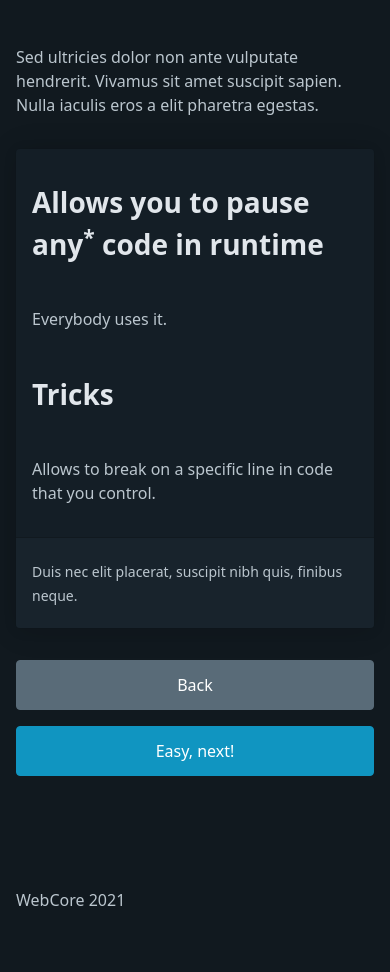
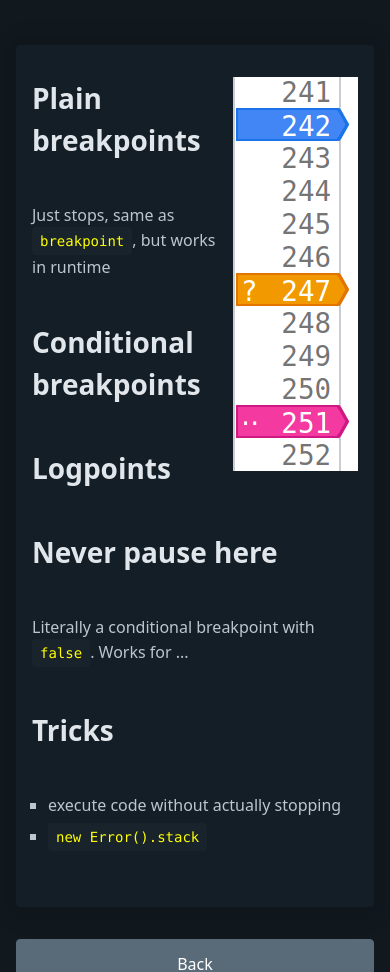
Before and after one commit to DimaIT/Unorthodox-ways-to-debug-JS, a plain HTML site: page static/breakpoints.html in a window 390 px wide. Shown: the part 131-1103 px from the top of the page. Before the commit the page ends 1075 px from the top, so only its background shows below. Drawn offline with Linux system fonts and the light colour scheme.

Commit message:
more content for breakpoints

```diff
--- a/static/breakpoints.html
+++ b/static/breakpoints.html
@@ -17,15 +17,21 @@
 
   <section id="preview">
     <h1>The power of breakpoints</h1>
-    <p>Sed ultricies dolor non ante vulputate hendrerit. Vivamus sit amet suscipit sapien. Nulla iaculis eros a elit pharetra egestas.</p>
 
     <article id="article">
-      <h2>Allows you to pause any<sup>*</sup> code in runtime</h2>
-      <!--sometimes tricky to put in minimized code-->
-      <p>Everybody uses it.</p>
+      <img src="img/breakpoints-narrow.png" style="float: right;" alt="breakpoints">
+
+      <h2>Plain breakpoints</h2>
+      <p>Just stops, same as <code>breakpoint</code>, but works in runtime</p>
+      <h2>Conditional breakpoints</h2>
+      <h2>Logpoints</h2>
+      <h2>Never pause here</h2>
+      <p>Literally a conditional breakpoint with <code>false</code>. Works for ... <!--TODO--></p>
       <h2>Tricks</h2>
-      <p>Allows to break on a specific line in code that you control.</p>
-      <footer><small>Duis nec elit placerat, suscipit nibh quis, finibus neque.</small></footer>
+      <ul>
+        <li>execute code without actually stopping</li>
+        <li><code>new Error().stack</code></li>
+      </ul>
     </article>
 
     <div class="grid">
@@ -33,10 +39,9 @@
         <button class="secondary">Back</button>
       </a>
       <div><!--spacer--></div>
-      <a href="404.html">
+      <a href="other-breakpoints.html">
         <button onclick="//todo">Easy, next!</button>
       </a>
-    </div>
     </div>
   </section>
 
```
Also changed, not shown: static/other-breakpoints.html (added, +45 -0 lines), static/img/breakpoints-narrow.png (added), static/img/breakpoints.png (added).
